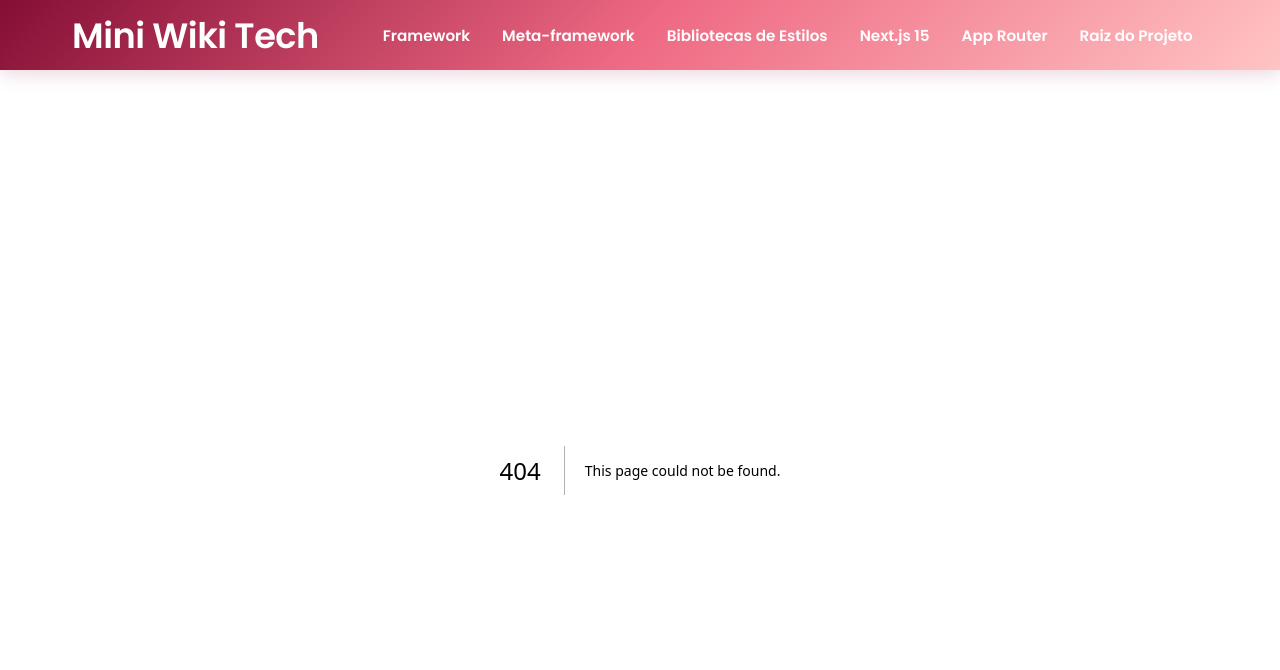
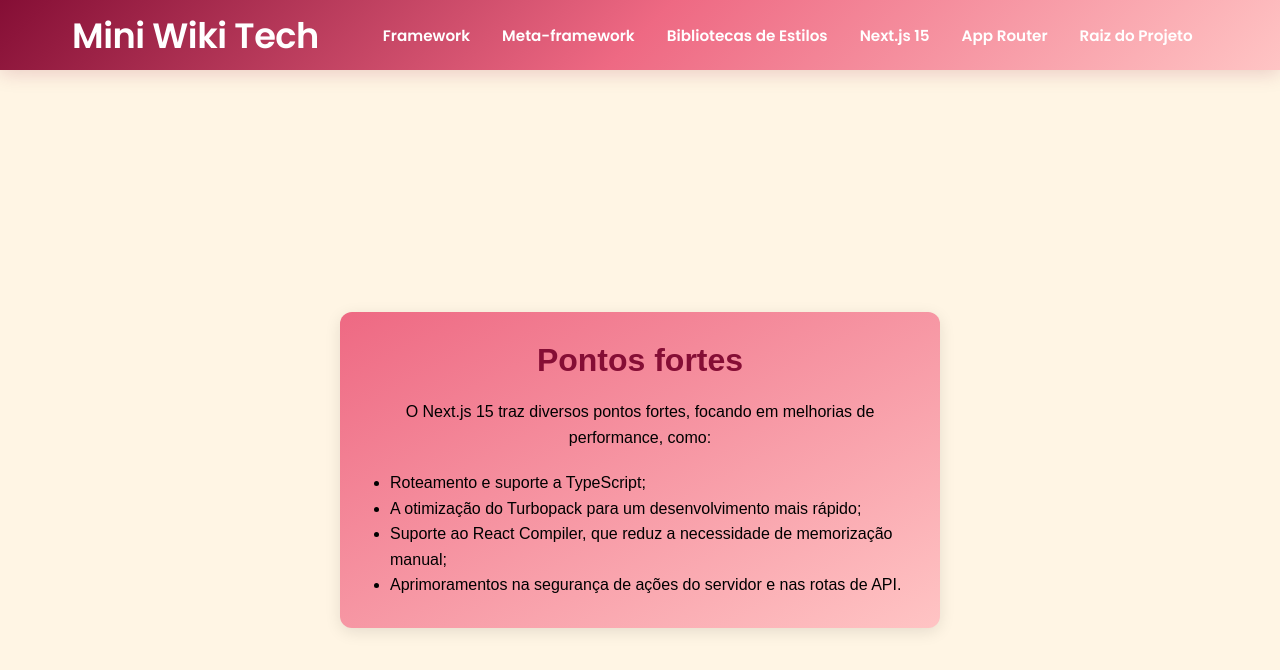
Before and after one commit to gihcaron/ATV04-Front, a Next.js app: page /Next15/pontosFortes in a window 1280 px wide. Before the commit this address had no page. Shown: the top 670 px of the page. Built offline with nearby package versions, Linux system fonts and the light colour scheme.

Commit message:
pontos fortes next15

```diff
--- a/src/app/Next15/page.jsx
+++ b/src/app/Next15/page.jsx
@@ -8,8 +8,11 @@ export default function NextCard() {
         <img src="/images/Nextjs.jpg" alt="Next.js Logo" className={styles.NextFoto} />
       </div>
       <h1>Next.js 15</h1>
+      <p className={styles.textoCentralizado}>
+        O Next.js 15 é a versão mais recente do framework React para desenvolvimento web, trazendo melhorias de desempenho, um sistema de cache aprimorado, novos recursos e a pré-renderização parcial. Ele também inclui a estabilização do Turbopack e suporte para o React 19, tornando o desenvolvimento mais rápido e eficiente.
+      </p>
       <div className={styles.buttons}>
-        <Link href="/Next15/pontos-fortes"><button>Pontos fortes</button></Link>
+        <Link href="/Next15/pontosFortes"><button>Pontos fortes</button></Link>
         <Link href="/Next15/novidades"><button>Novidades em relação às versões anteriores</button></Link>
         <Link href="/Next15/curiosidades"><button>Curiosidades</button></Link>
         <Link href="/Next15/empresas"><button>Empresas usuárias</button></Link>
--- /dev/null
+++ b/src/app/Next15/pontosFortes/PontosFortes.module.css
@@ -0,0 +1,38 @@
+.background {
+  display: flex;
+  justify-content: center;
+  align-items: center;
+  min-height: 100vh;
+  background: #fff5e4;
+  font-family: 'Poppins', Arial, sans-serif;
+  padding: 20px;
+}
+
+.card {
+  background: #ffc4c4 linear-gradient(to bottom right, #ee6983, #ffc4c4);
+  border-radius: 12px;
+  box-shadow: 0 4px 16px rgba(0, 0, 0, 0.1);
+  padding: 30px;
+  max-width: 600px;
+  text-align: center;
+}
+
+.titulo {
+  font-size: 2rem;
+  color: #850e35;
+  margin-bottom: 20px;
+}
+
+.texto {
+  font-size: 1rem;
+  color: #000000;
+  line-height: 1.6;
+  margin-bottom: 20px;
+}
+
+.lista {
+  text-align: left;
+  padding-left: 20px;
+  color: #000000;
+  line-height: 1.6;
+}
--- /dev/null
+++ b/src/app/Next15/pontosFortes/page.jsx
@@ -0,0 +1,20 @@
+import styles from './PontosFortes.module.css';
+
+export default function PontosFortes() {
+  return (
+    <div className={styles.background}>
+      <div className={styles.card}>
+        <h1 className={styles.titulo}>Pontos fortes</h1>
+        <p className={styles.texto}>
+          O Next.js 15 traz diversos pontos fortes, focando em melhorias de performance, como:
+        </p>
+        <ul className={styles.lista}>
+          <li>Roteamento e suporte a TypeScript;</li>
+          <li>A otimização do Turbopack para um desenvolvimento mais rápido;</li>
+          <li>Suporte ao React Compiler, que reduz a necessidade de memorização manual;</li>
+          <li>Aprimoramentos na segurança de ações do servidor e nas rotas de API.</li>
+        </ul>
+      </div>
+    </div>
+  );
+}
--- a/src/app/componentes/CardNext.jsx
+++ b/src/app/componentes/CardNext.jsx
@@ -1,12 +1,10 @@
-import styles from './EmpresaCard.module.css';
+import styles from './CardNext.module.css';
 
 export default function EmpresaCard({ imagem, nome, descricao, link }) {
   return (
     <div className={styles.card}>
-      <img src={imagem} alt={nome} className={styles.imagem} />
       <h3 className={styles.nome}>{nome}</h3>
       <p className={styles.descricao}>{descricao}</p>
-      {link && <a href={link} className={styles.botao}>Saiba mais</a>}
     </div>
   );
 }
```
Also changed, not shown: src/app/Next15/Next15.module.css (+7 -0 lines), src/app/Next15/empresas/page.jsx (deleted, +0 -21 lines).
